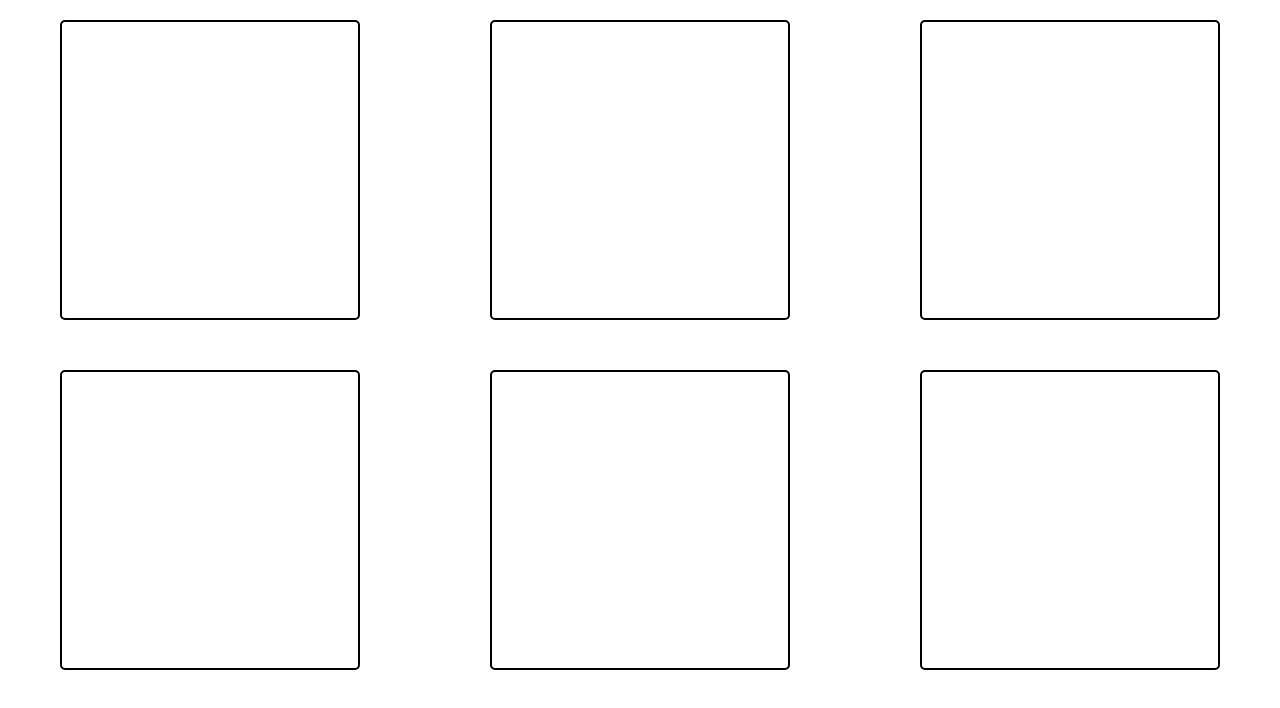
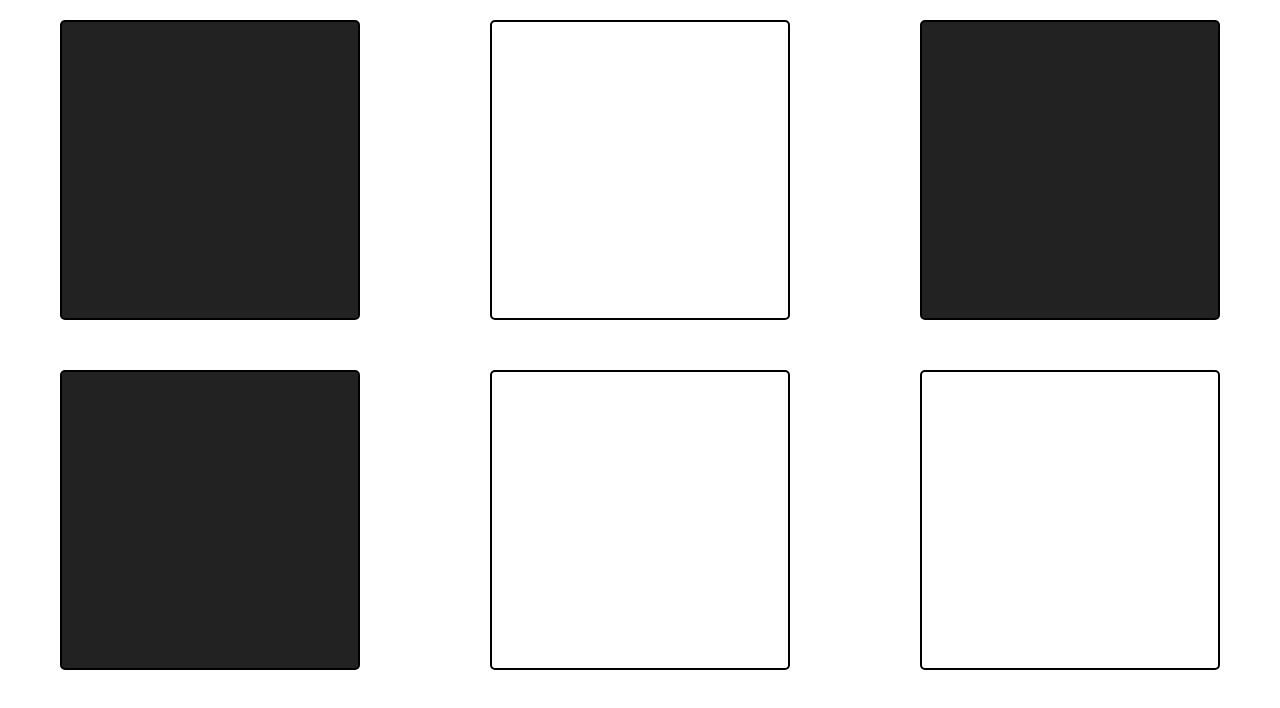
Before and after one commit to mehtasimran234/Boxes, a React (Create React App) app: page / in a window 1280 px wide. Shown: the top 708 px of the page. Built offline with nearby package versions, Linux system fonts and the light colour scheme.

Commit message:
Challenge 2: Create Box component with prop

```diff
--- a/src/App.js
+++ b/src/App.js
@@ -1,21 +1,24 @@
 import React from "react";
 import boxes from "./boxes"
+import Box from "./Box"
 
 function App() {
-     /**
-     * Challenge part 1:
-     * 1. Initialize state with the default value of the
-     *    array pulled in from boxes.js
-     * 2. Map over that state array and display each one
-     *    as an empty square (black border, transparent bg color)
-     *    (Don't worry about using the "on" property yet)
+    /**
+     * Challenge part 2:
+     * 1. Create a separate component called "Box" and
+     *    replace the `div` above with our <Box /> components
+     * 2. Pass the Box component a prop called `on` with the
+     *    value of the same name from the `boxes` objects
+     * 3. In the Box component, apply dynamic styles to determine
+     *    the backgroundColor of the box. If it's `on`, set the
+     *    backgroundColor to "#222222". If off, set it to "transparent"
      */
 
   const [squareArray, setSquareArray] = React.useState(boxes)
 
   const items = squareArray.map(square => {
     return (
-      <div className="box" key={square.id}></div>
+      <Box key={square.id} on={square.on} />
     )
   })
 
--- /dev/null
+++ b/src/Box.js
@@ -0,0 +1,11 @@
+import React from "react";
+
+export default function Box(props) {
+    const styles = {
+        backgroundColor: props.on ? "#222222" : "transparent"
+    }
+
+    return (
+      <div className="box" style={styles}></div>
+    )
+}
```
